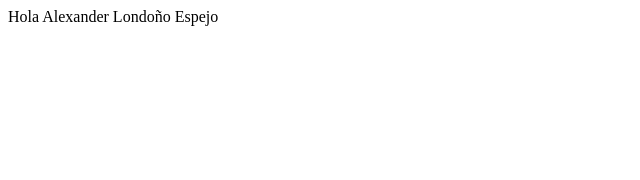
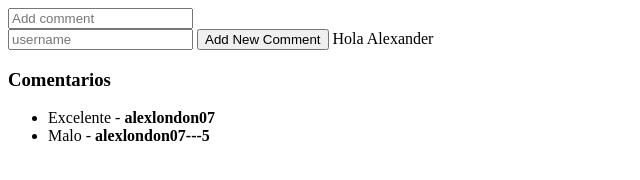
Before and after one commit to alexlondon07/learning-angular1-codigo-facilito, a plain HTML site: page hola_controller/index.html in a window 1280 px wide. Shown: the whole page, without its empty margins (0-640 px from the left). Drawn offline with nearby package versions, Linux system fonts and the light colour scheme.

Commit message:
Two way data binding y ng model.

```diff
--- a/hola_controller/controller.js
+++ b/hola_controller/controller.js
@@ -1,4 +1,19 @@
 var app = angular.module("MyFirsApp", []);
 app.controller("FirstController", function ($scope) {
-  $scope.nombre = "Alexander Londoño Espejo"
-})
+  $scope.name = "Alexander";
+  $scope.newComment = {};
+  $scope.comments = [
+    {
+      comment: "Excelente",
+      username: "alexlondon07"
+    },
+    {
+     comment: "Malo",
+      username: "alexlondon07---5"
+    }
+  ];
+  $scope.addComment = function(){
+    $scope.comments.push($scope.newComment);
+    $scope.newComment = {};
+  }
+});
--- a/hola_controller/index.html
+++ b/hola_controller/index.html
@@ -7,6 +7,17 @@
     <script src="controller.js" charset="utf-8"></script>
   </head>
   <body ng-controller="FirstController">
-    {{ "Hola " + nombre}}
+    <input placeholder="Add comment" type="text" ng-model="newComment.comment">
+    <br>
+    <input placeholder="username" type="text" ng-model="newComment.username">
+
+    <button  ng-click="addComment();"> Add New Comment</button>
+    {{ "Hola " + name}}
+    <h3>Comentarios</h3>
+    <ul>
+      <li ng-repeat="com in comments">
+        {{ com.comment }} - <strong> {{ com.username }}</strong>
+      </li>
+    </ul>
   </body>
 </html>
```
